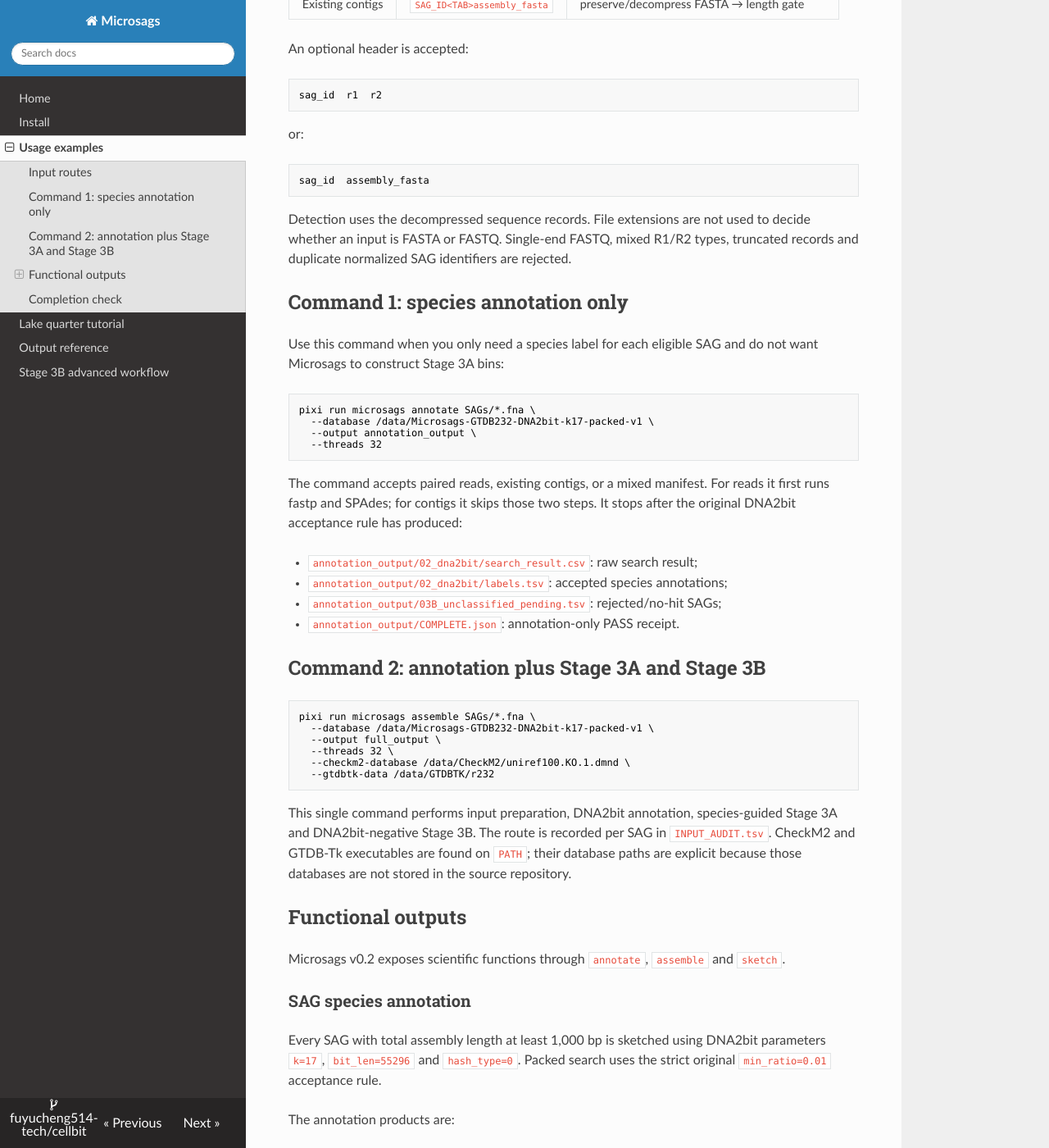
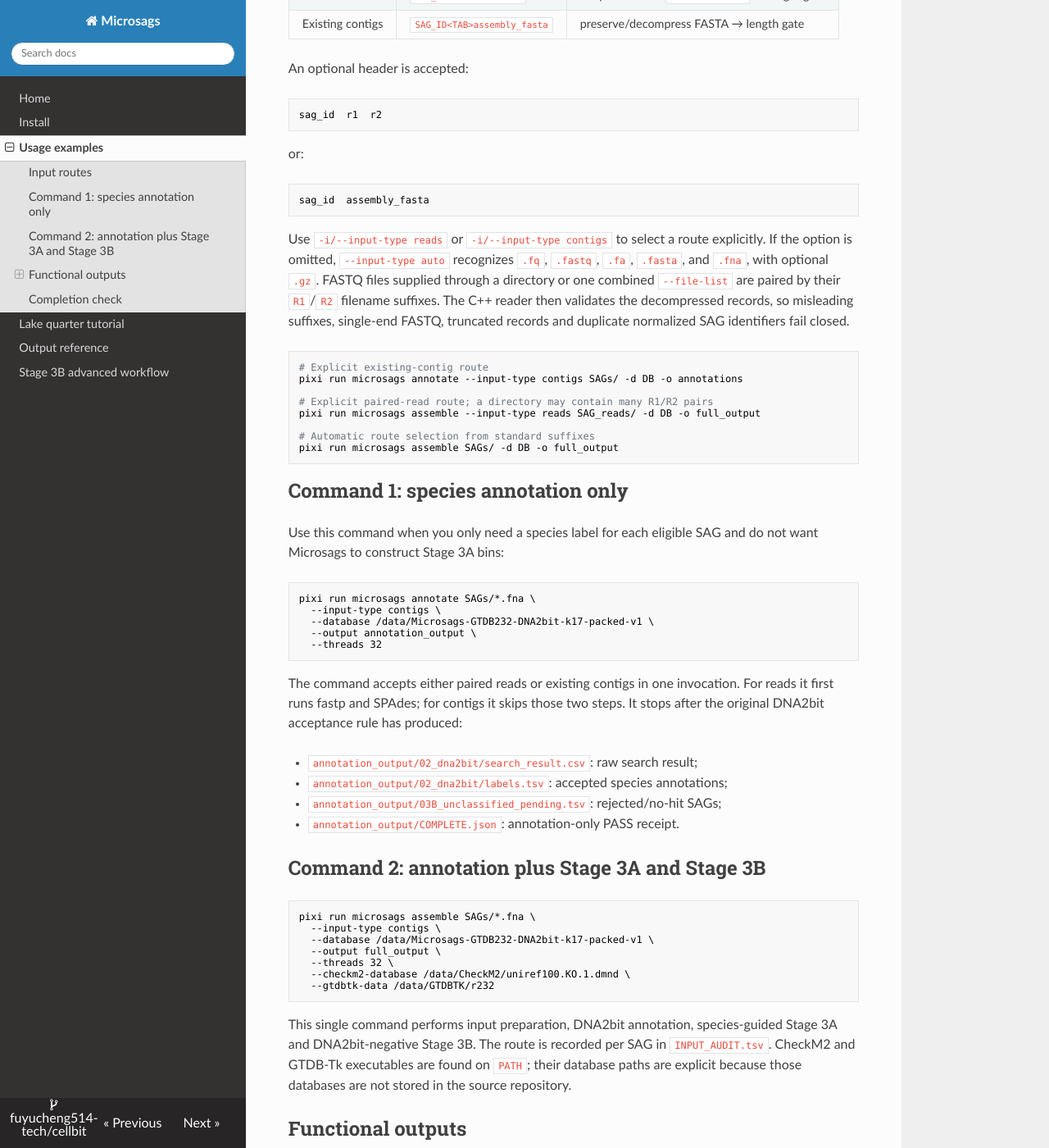
Before and after one commit to fuyucheng514-tech/cellbit, an MkDocs documentation site: the page built from docs/usage.md, in a window 1280 px wide and 1400 px high, scrolled down 370 px. Shown: the whole window at 82% size. Built offline with MkDocs 1.6.1, drawn with Linux system fonts in a browser that asks for light colours; nearby versions of some CDN libraries; some of the changed text lies outside the part shown.

Commit message:
feat: select or auto-detect reads and contigs

````diff
--- a/CMakeLists.txt
+++ b/CMakeLists.txt
@@ -1,5 +1,5 @@
 cmake_minimum_required(VERSION 3.16)
-project(dna2bit_sag_pipeline VERSION 0.2.0 LANGUAGES CXX)
+project(dna2bit_sag_pipeline VERSION 0.2.1 LANGUAGES CXX)
 
 set(HTS_ROOT "" CACHE PATH "Optional htslib/zlib installation prefix for bundled cpp-subass")
 if(HTS_ROOT)
--- a/docs/usage.md
+++ b/docs/usage.md
@@ -2,8 +2,9 @@
 
 ## Input routes
 
-Microsags reads one tab-separated manifest. Each row represents one SAG. A
-single manifest may contain both accepted row forms.
+The public CLI accepts sequence paths, a directory, or a path list and creates
+the internal tab-separated manifest automatically. Each internal row represents
+one SAG and has one of the following forms.
 
 | Input route | Manifest row | Automatic processing |
 |---|---|---|
@@ -22,9 +23,24 @@ or:
 sag_id	assembly_fasta
 ```
 
-Detection uses the decompressed sequence records. File extensions are not used
-to decide whether an input is FASTA or FASTQ. Single-end FASTQ, mixed R1/R2
-types, truncated records and duplicate normalized SAG identifiers are rejected.
+Use `-i/--input-type reads` or `-i/--input-type contigs` to select a route
+explicitly. If the option is omitted, `--input-type auto` recognizes
+`.fq`, `.fastq`, `.fa`, `.fasta`, and `.fna`, with optional `.gz`. FASTQ files
+supplied through a directory or one combined `--file-list` are paired by their
+`R1`/`R2` filename suffixes. The C++ reader then validates the decompressed
+records, so misleading suffixes, single-end FASTQ, truncated records and
+duplicate normalized SAG identifiers fail closed.
+
+```bash
+# Explicit existing-contig route
+pixi run microsags annotate --input-type contigs SAGs/ -d DB -o annotations
+
+# Explicit paired-read route; a directory may contain many R1/R2 pairs
+pixi run microsags assemble --input-type reads SAG_reads/ -d DB -o full_output
+
+# Automatic route selection from standard suffixes
+pixi run microsags assemble SAGs/ -d DB -o full_output
+```
 
 ## Command 1: species annotation only
 
@@ -33,13 +49,14 @@ do not want Microsags to construct Stage 3A bins:
 
 ```bash
 pixi run microsags annotate SAGs/*.fna \
+  --input-type contigs \
   --database /data/Microsags-GTDB232-DNA2bit-k17-packed-v1 \
   --output annotation_output \
   --threads 32
 ```
 
-The command accepts paired reads, existing contigs, or a mixed manifest. For
-reads it first runs fastp and SPAdes; for contigs it skips those two steps.
+The command accepts either paired reads or existing contigs in one invocation.
+For reads it first runs fastp and SPAdes; for contigs it skips those two steps.
 It stops after the original DNA2bit acceptance rule has produced:
 
 - `annotation_output/02_dna2bit/search_result.csv`: raw search result;
@@ -51,6 +68,7 @@ It stops after the original DNA2bit acceptance rule has produced:
 
 ```bash
 pixi run microsags assemble SAGs/*.fna \
+  --input-type contigs \
   --database /data/Microsags-GTDB232-DNA2bit-k17-packed-v1 \
   --output full_output \
   --threads 32 \
--- a/pixi.toml
+++ b/pixi.toml
@@ -3,7 +3,7 @@ authors = ["fuyucheng514-tech"]
 channels = ["conda-forge", "bioconda"]
 name = "microsags"
 platforms = ["linux-64"]
-version = "0.2.0"
+version = "0.2.1"
 
 [tasks]
 configure = "cmake -S . -B build -G Ninja -DCMAKE_BUILD_TYPE=Release -DHTS_ROOT=$CONDA_PREFIX -DCMAKE_INSTALL_PREFIX=$CONDA_PREFIX"
````
Also changed, not shown: README.md (+6 -2 lines), docs/index.md (+4 -2 lines), docs/install.md (+1 -1 lines), docs/lake-quarter-tutorial.md (+1 -0 lines), 2 other files.
